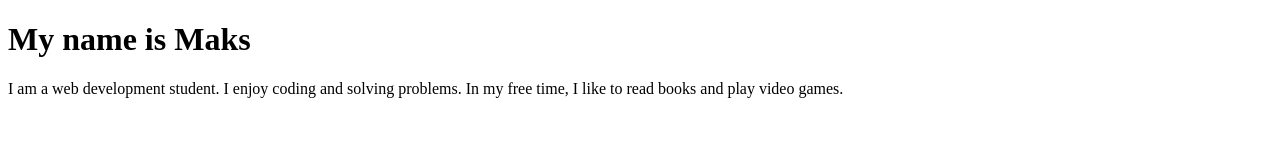
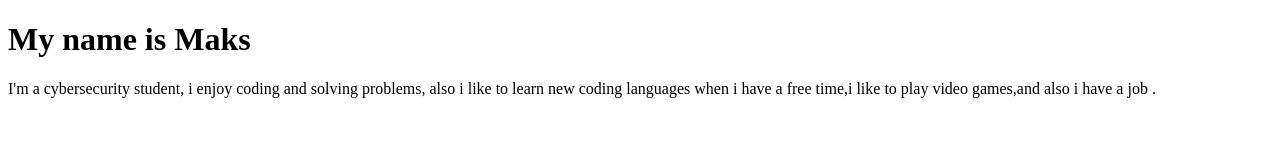
Before and after one commit to pmaksss/pmaksss.github.io, a plain HTML site: page index.html in a window 1280 px wide. Drawn offline with Linux system fonts and the light colour scheme.

Commit message:
index.html

```diff
--- a/index.html
+++ b/index.html
@@ -4,8 +4,8 @@
 <head>
 <body>
 <h1>My name is Maks</h1>
-<p> I am a web development student. I enjoy coding and solving problems. In my
-free time, I like to read books and play video games.</p>
+<p>I'm a cybersecurity student, i enjoy coding and solving problems, also i like to learn new coding languages when i have a free time,i
+	like to play video games,and also i have a job .</p>
 </body>
 </head>
 <title>My Personal Introduction</title>
```
